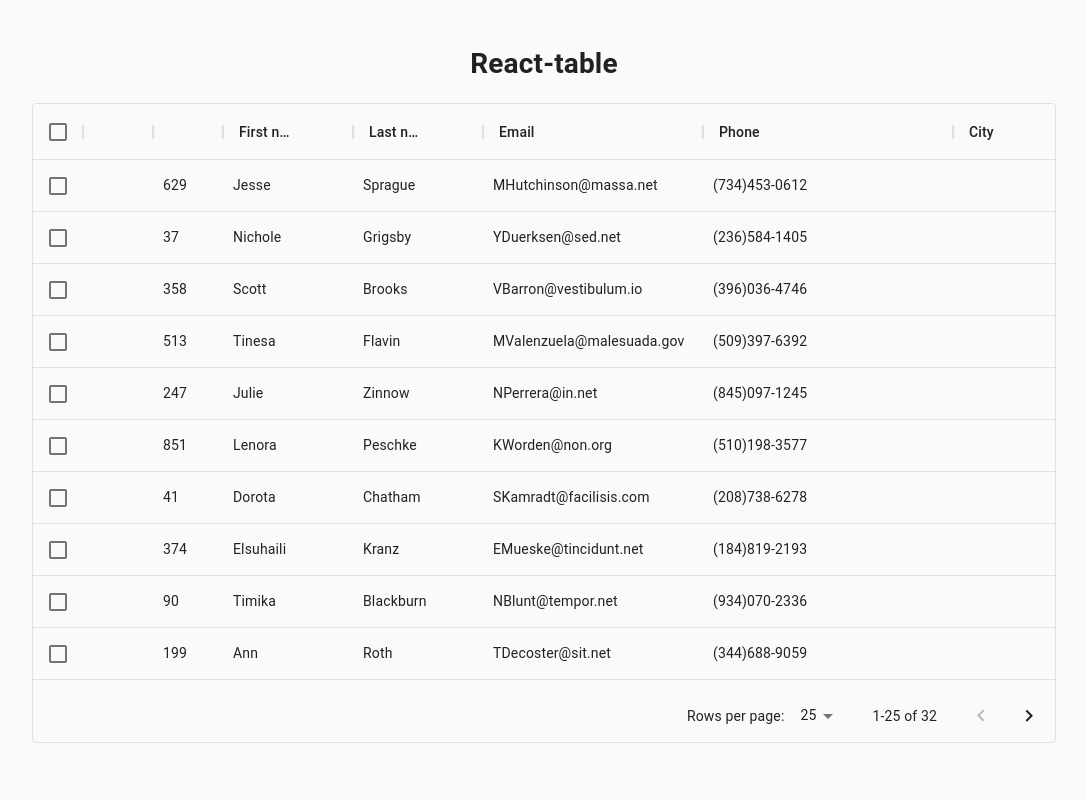
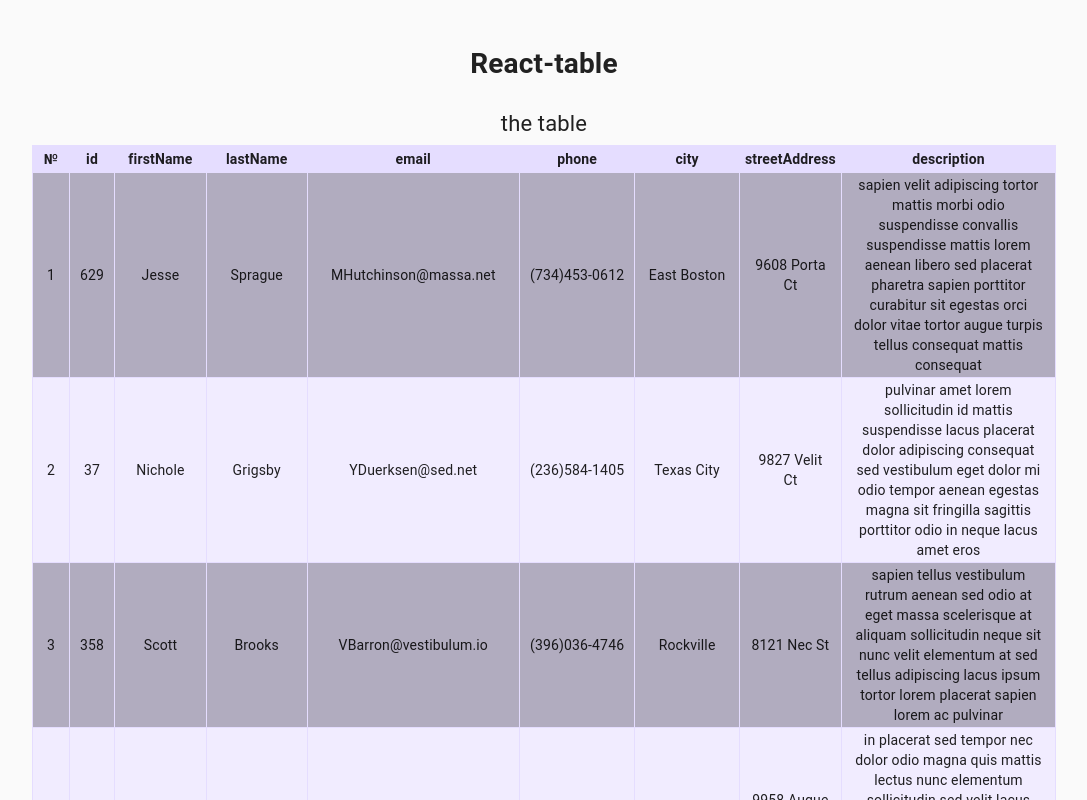
Before and after one commit to ElenaNam/react-table, a React app: page / in a window 1280 px wide. Shown: the top 800 px of the page, without its empty margins (96-1183 px from the left). Built offline with nearby package versions, Linux system fonts and the light colour scheme; no server answers.

Commit message:
feat: add sorting columns in Table1

```diff
--- a/src/components/App.tsx
+++ b/src/components/App.tsx
@@ -1,11 +1,13 @@
 import React from "react";
 import { makeStyles } from "@material-ui/core/styles";
 import Table from "./Table/Table";
+import TableApp from "./Table1/TableApp";
+//import dataLocal from "../assets/data/data.json";
 
 export const useStyles = makeStyles(() => ({
   root: {
     width: "100%",
-    height: "100vh",
+    height: "95vh",
     margin: "0 auto",
     padding: "2% 10%",
     textAlign: "center",
@@ -17,7 +19,9 @@ export default function App(): JSX.Element {
   return (
     <div className={classes.root}>
       <h1>React-table</h1>
-      <Table />
+      {/* <p>the table was created using the Material-UI</p> */}
+      {/* <Table /> */}
+      <TableApp />
     </div>
   );
 }
--- a/src/components/Table/Table.tsx
+++ b/src/components/Table/Table.tsx
@@ -26,7 +26,7 @@ const columns: ColDef[] = [
     field: "city",
     headerName: "City",
     type: "string",
-    width: 120,
+    width: 200,
   },
 ];
 interface Address {
@@ -80,7 +80,7 @@ export default function Table(): JSX.Element {
         columns={columns}
         pageSize={25}
         rowsPerPageOptions={[10, 25, 50]}
-        checkboxSelection
+        //checkboxSelection
       />
     </div>
   );
--- /dev/null
+++ b/src/components/Table1/Table1.style.ts
@@ -0,0 +1,22 @@
+import { Collapse } from "@material-ui/core";
+import { makeStyles } from "@material-ui/core/styles";
+
+export const useStyles = makeStyles(() => ({
+  content: {
+    margin: "0 auto",
+    height: "80vh",
+    backgroundColor: "#E5DDFF",
+    borderSpacing: "1px",
+  },
+  caption: {
+    padding: 5,
+    fontSize: 22,
+  },
+  th: {
+    padding: 3,
+  },
+  tr: {},
+  td: {
+    padding: "2px 10px",
+  },
+}));
--- /dev/null
+++ b/src/components/Table1/Table1.tsx
@@ -0,0 +1,89 @@
+import React, { useState, useEffect } from "react";
+//import dataLocal from "../../assets/data/data.json";
+
+import { useStyles } from "./Table1.style";
+
+interface Address {
+  streetAddress: string;
+  city: string;
+  state: string;
+  zip: string;
+}
+interface DataProps {
+  id: number;
+  firstName: string;
+  lastName: string;
+  email: string;
+  phone: string;
+  address: Address;
+  city?: Address["city"];
+  description: string;
+}
+
+export default function Table(props: {
+  dataTable: DataProps[];
+  sortData: (column: string) => void;
+}): JSX.Element {
+  const classes = useStyles();
+  const { dataTable, sortData } = props;
+
+  return (
+    <table className={classes.content}>
+      <caption className={classes.caption}>the table</caption>
+      <tr>
+        <th className={classes.th} onClick={() => sortData("№")}>
+          №
+        </th>
+        <th className={classes.th} onClick={() => sortData("id")}>
+          id
+        </th>
+        <th className={classes.th} onClick={() => sortData("firstName")}>
+          firstName
+        </th>
+        <th className={classes.th} onClick={() => sortData("lastName")}>
+          lastName
+        </th>
+        <th className={classes.th} onClick={() => sortData("email")}>
+          email
+        </th>
+        <th className={classes.th} onClick={() => sortData("phone")}>
+          phone
+        </th>
+        <th className={classes.th} onClick={() => sortData("city")}>
+          city
+        </th>
+        <th className={classes.th} onClick={() => sortData("streetAddress")}>
+          streetAddress
+        </th>
+        <th className={classes.th} onClick={() => sortData("description")}>
+          description
+        </th>
+      </tr>
+      {dataTable.map((item: DataProps, i: number) => {
+        return (
+          <tr
+            key={item.id}
+            className={classes.tr}
+            style={
+              i % 2 !== 0
+                ? { backgroundColor: "#F1ECFF" }
+                : { backgroundColor: "#B1ACBF" }
+            }
+          >
+            <td className={classes.td}>{i + 1}</td>
+            <td className={classes.td}>{item.id}</td>
+            <td className={classes.td}>{item.firstName}</td>
+            <td className={classes.td}>{item.lastName}</td>
+            <td className={classes.td}>{item.email}</td>
+            <td className={classes.td} style={{ whiteSpace: "nowrap" }}>
+              {item.phone}
+            </td>
+            <td className={classes.td}>{item.address.city}</td>
+            <td className={classes.td}>{item.address.streetAddress}</td>
+            <td className={classes.td}>{item.description}</td>
+          </tr>
+        );
+      })}
+    </table>
+  );
+}
--- /dev/null
+++ b/src/components/Table1/TableApp.tsx
@@ -0,0 +1,48 @@
+import React, { useState, useEffect } from "react";
+import dataLocal from "../../assets/data/data.json";
+
+//import { useStyles } from "./Table1.style";
+import Table1 from "./Table1";
+
+interface Address {
+  streetAddress: string;
+  city: string;
+  state: string;
+  zip: string;
+}
+interface DataProps {
+  [x: string]: any;
+  id: number;
+  firstName: string;
+  lastName: string;
+  email: string;
+  phone: string;
+  address: Address;
+  city?: Address["city"];
+  description: string;
+}
+
+export default function TableApp(): JSX.Element {
+  //const classes = useStyles();
+  const [data, setData] = useState(dataLocal);
+  const [direction, setDirection] = useState(true);
+
+  const sortData = (column: string) => {
+    const dataLocalCopy: DataProps[] = dataLocal.slice();
+    let dataSort: DataProps[] = [];
+
+    if (direction) {
+      dataSort = dataLocalCopy.sort((a, b) => (a[column] > b[column] ? 1 : -1));
+      console.log("sort");
+      console.log(dataLocalCopy);
+    } else {
+      dataSort = dataLocalCopy
+        .sort((a, b) => (a[column] > b[column] ? 1 : -1))
+        .reverse();
+    }
+    setData(dataSort);
+    setDirection(!direction);
+  };
+
+  return <Table1 dataTable={data} sortData={sortData} />;
+}
```
